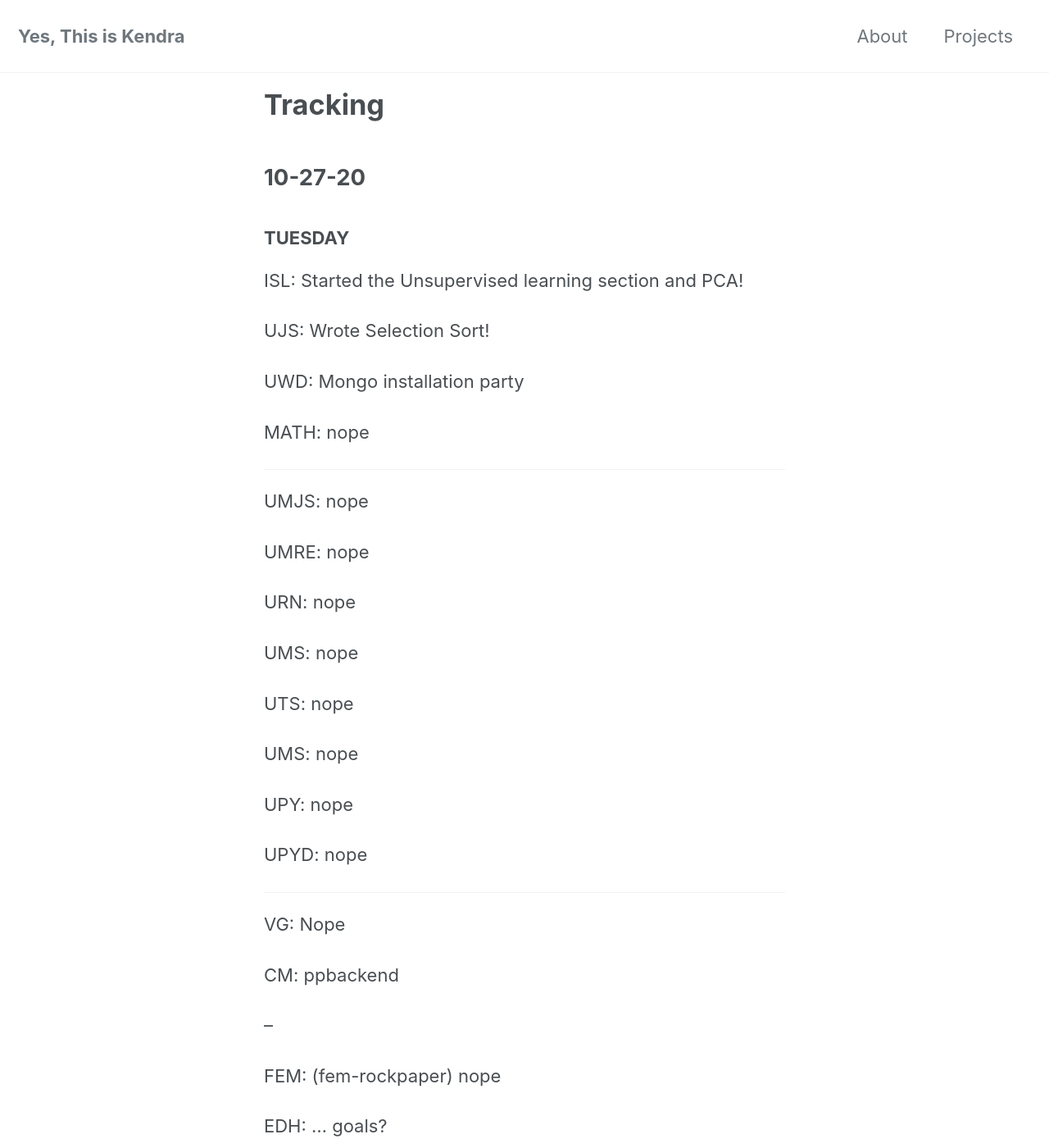
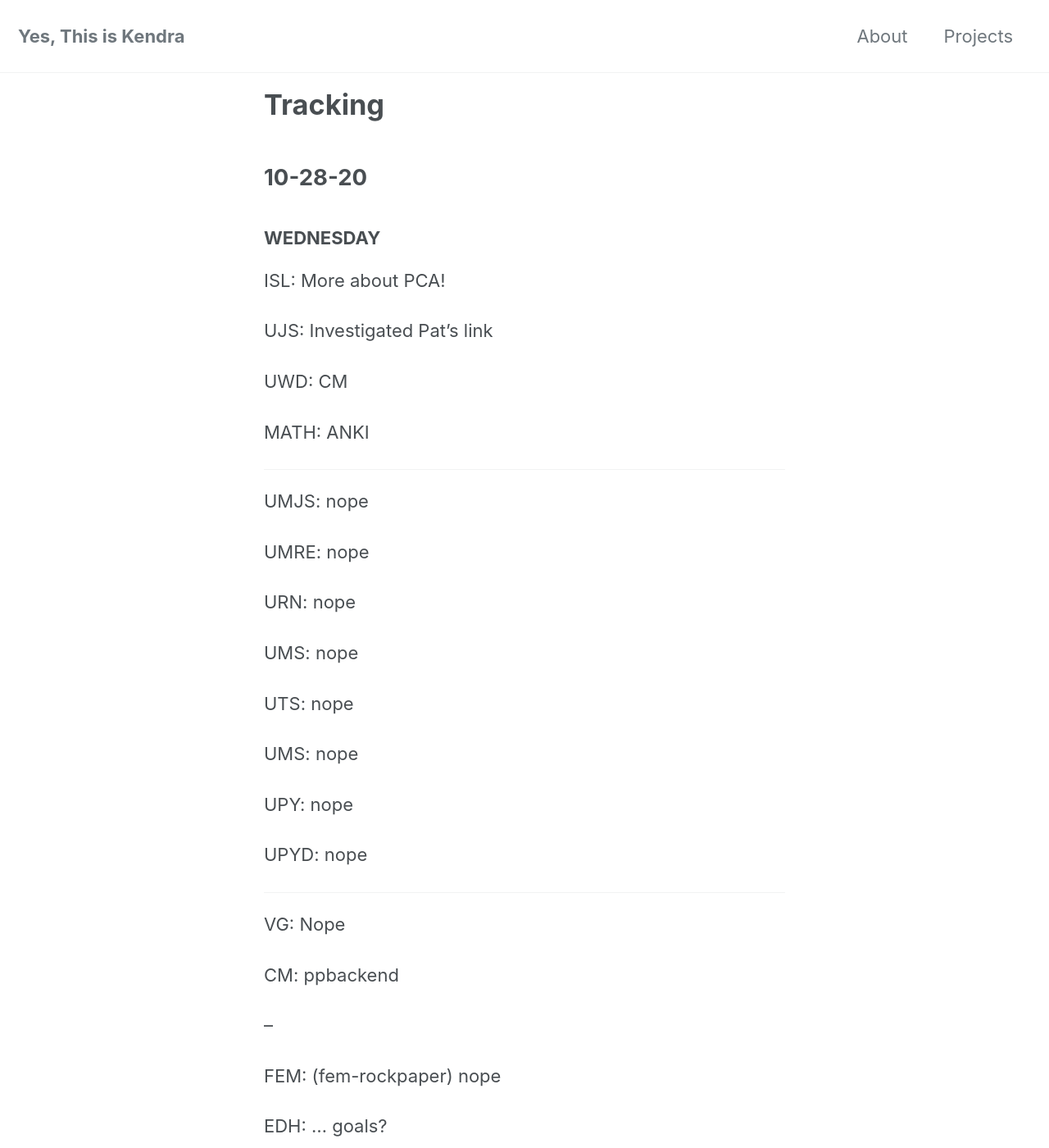
Before and after one commit to yesthisiskendra/yesthisiskendra.github.io, a Jekyll site: the page built from _pages/tracking.md, in a window 1280 px wide and 1400 px high. Shown: the whole window at 82% size. Built offline with Jekyll 4.4.1, drawn with Linux system fonts in a browser that asks for light colours; cached includes are drawn as plain includes; nearby versions of some CDN libraries.

Commit message:
Add tracking

```diff
--- a/_pages/tracking.md
+++ b/_pages/tracking.md
@@ -3,6 +3,49 @@ layout: home
 title: "Tracking"
 permalink: /tracking/
 ---
+
+
+## 10-28-20
+
+### WEDNESDAY
+
+ISL: More about PCA!
+
+UJS: Investigated Pat's link
+
+UWD: CM
+
+MATH: ANKI
+
+---
+
+UMJS: nope
+
+UMRE: nope
+
+URN: nope
+
+UMS: nope
+
+UTS: nope
+
+UMS: nope
+
+UPY: nope
+
+UPYD: nope
+
+---
+
+VG: Nope
+
+CM: ppbackend
+
+--
+
+FEM: (fem-rockpaper) nope
+
+EDH: ... goals?
 
 ## 10-27-20
 
```
